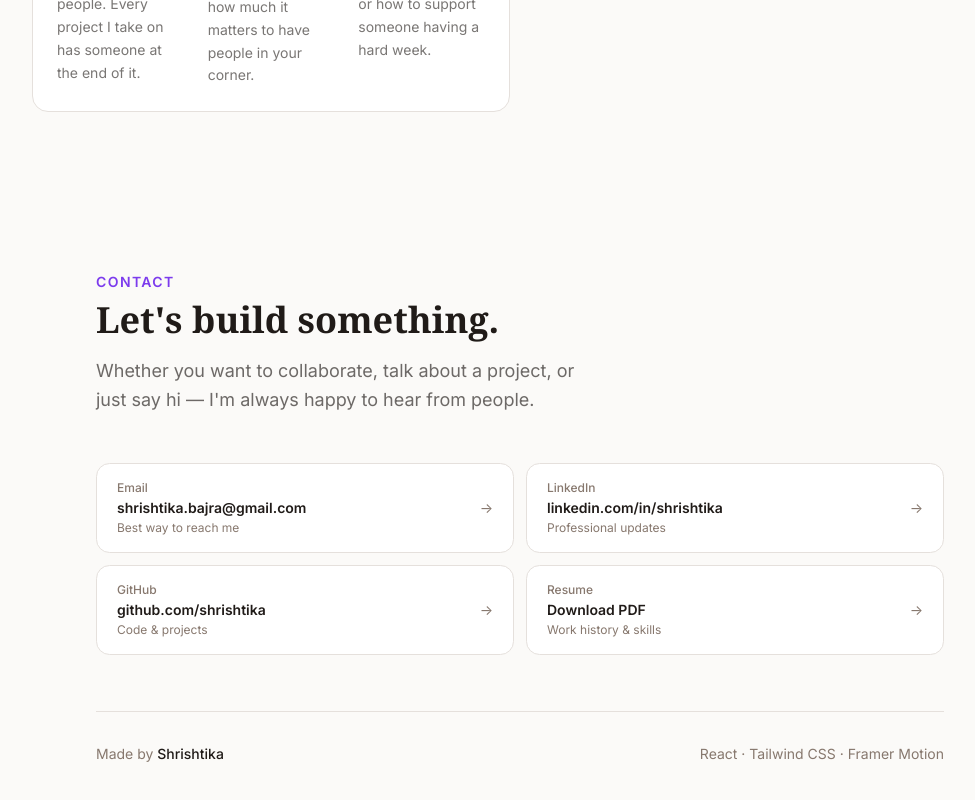
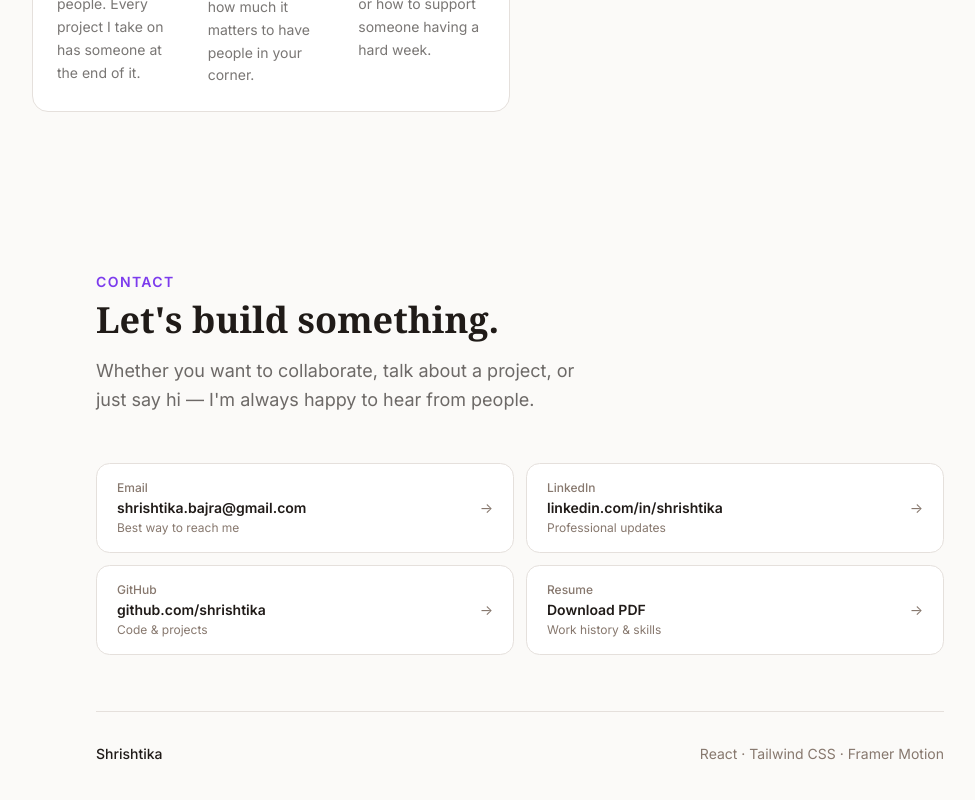
Before and after one commit to Sbajrac2/Portfolio, a React (Vite) app: page / in a window 1280 px wide. Shown: the part 6519-7319 px from the top of the page, without its empty margins (120-1095 px from the left). Built offline with nearby package versions, Linux system fonts and the light colour scheme.

Commit message:
Update project

```diff
--- a/src/components/Contact.jsx
+++ b/src/components/Contact.jsx
@@ -93,7 +93,7 @@ function Contact() {
       <AnimateOnScroll delay={0.2}>
         <div className="border-t border-border pt-8 flex flex-col sm:flex-row items-center justify-between gap-3 text-sm text-muted-foreground">
           <p>
-            Made by{" "}
+            {/* Made by{" "} */}
             <span className="font-medium text-foreground">{profile.name}</span>
           </p>
           <p>React · Tailwind CSS · Framer Motion</p>
```
